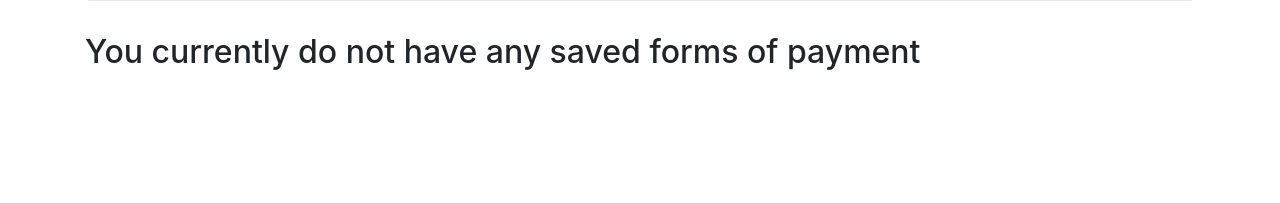
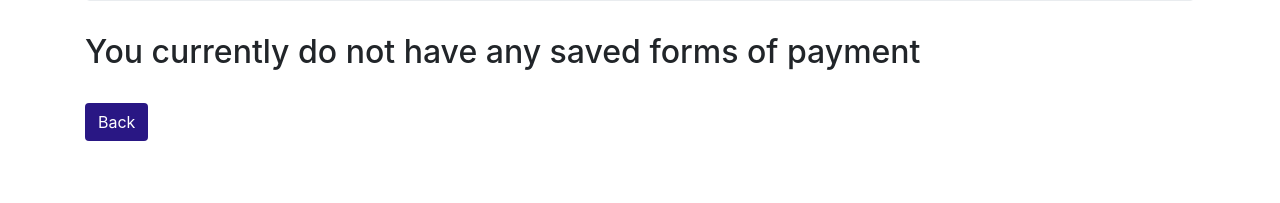
Before and after one commit to mdrinne/p3, a Flask app: page /payment_info in a window 1280 px wide. Shown: the part 384-587 px from the top of the page. Run offline with Flask 2, Linux system fonts and the light colour scheme; data comes from the database, SQL or seed files in the repository; some libraries are stand-ins or nearby versions.

Commit message:
fixed back button on user saved cards

```diff
--- a/p3/templates/payment_info.html
+++ b/p3/templates/payment_info.html
@@ -39,9 +39,10 @@
     {% if cards %}
     <button type="submit" class="btn btn-primary">Delete</button>
     {% endif %}
-    <a href="{{ url_for('me') }}" class="btn" role="button" aria-pressed="true"
-      style="background-color: #291784; color: #FFFFFF;">Back</a>
   </form>
   {% endif %}
+  <br>
+  <a href="{{ url_for('me') }}" class="btn" role="button" aria-pressed="true"
+    style="background-color: #291784; color: #FFFFFF;">Back</a>
 </div>
 {% endblock %}
```
